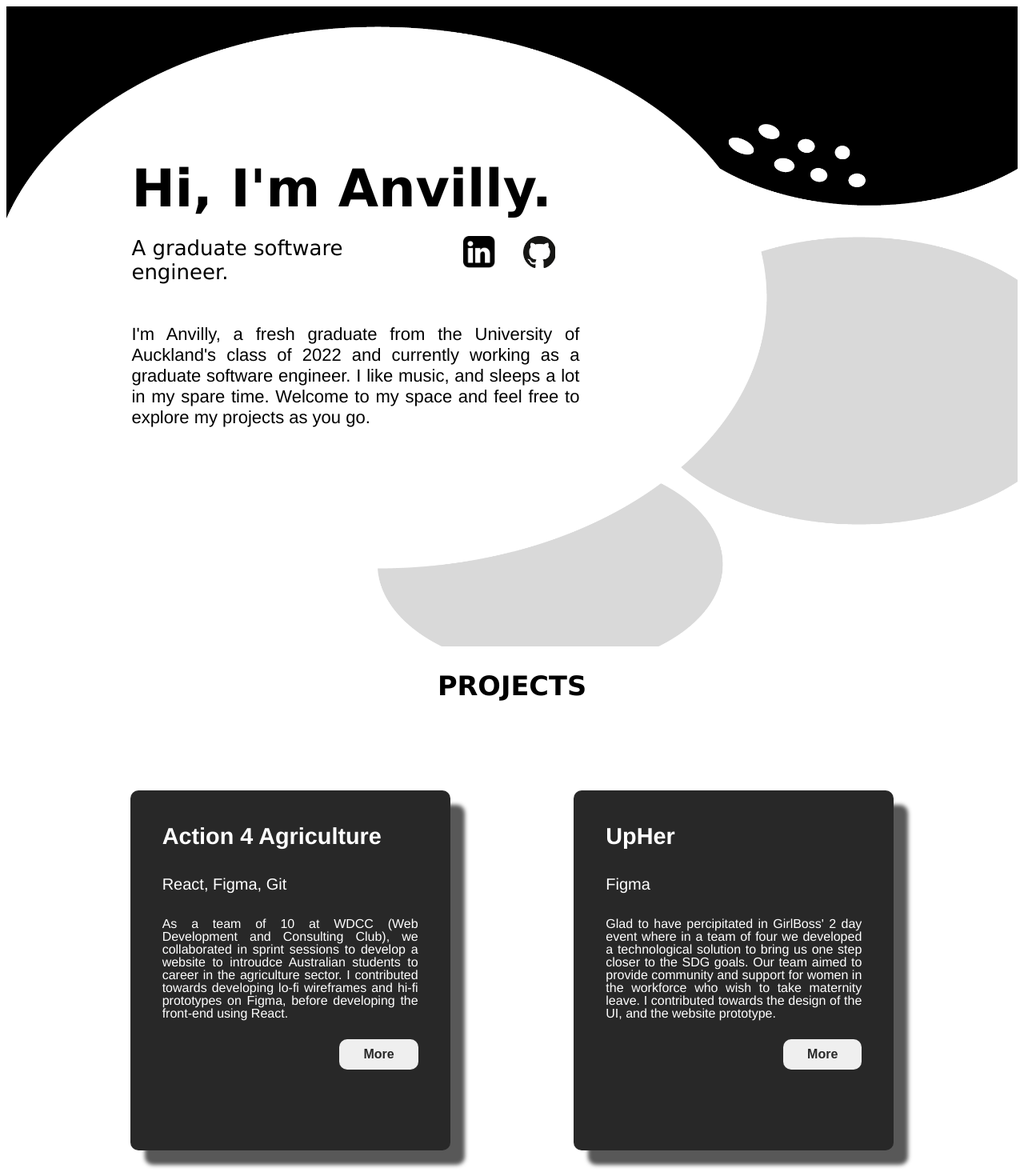
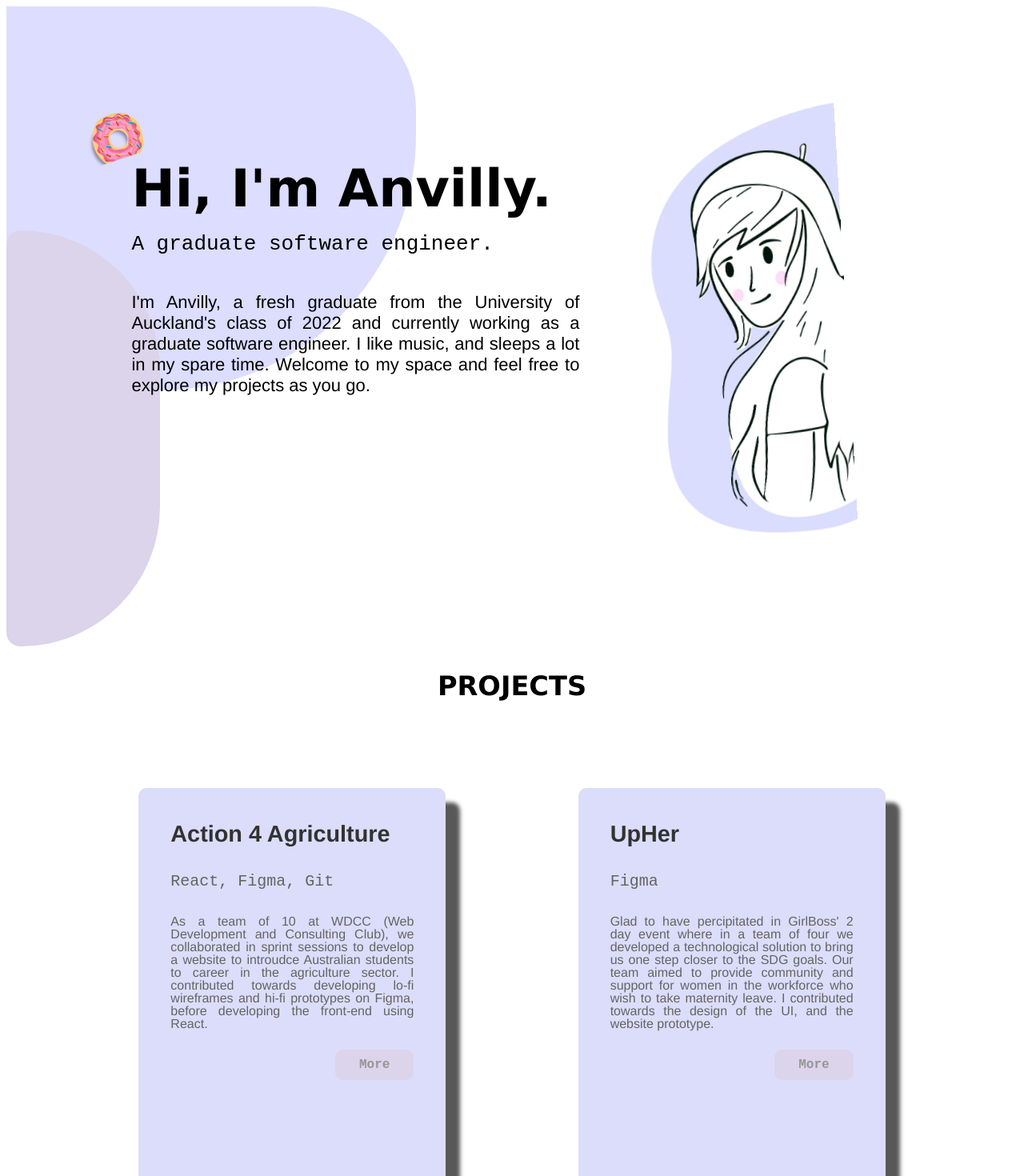
Before and after one commit to zhua633/my-website, a React (Create React App) app in the folder client/: page / in a window 1280 px wide. Shown: the top 1470 px of the page at 80% size. Built offline with nearby package versions, Linux system fonts and the light colour scheme.

Commit message:
Changed colour schemes and trying animations

```diff
--- a/client/src/Components/Footer/index.css
+++ b/client/src/Components/Footer/index.css
@@ -4,7 +4,7 @@
     display: flex;
     justify-content: center;
     overflow: hidden;
-    background-color: rgb(240,240,240);
+    background-color: rgb(219, 212, 234);
 }
 
 .footer_text {
--- a/client/src/Components/Hero/index.css
+++ b/client/src/Components/Hero/index.css
@@ -4,9 +4,6 @@
     display: flex;
     justify-content: center;
     overflow: hidden;
-    background-size: cover;
-    background-image: url("../../Assets/background.png");
-    background-size: cover;
 }
 
 .heading {
@@ -22,7 +19,7 @@
     padding: 30px;
     color: black;
     cursor: default;
-    font-family: 'Verdana','Helvetica Neue', sans-serif;
+    font-family: 'Source Code Pro', 'Verdana','Helvetica Neue', sans-serif;
 }
 
 .subtitle {
@@ -31,7 +28,8 @@
     font-weight: 400;
     font-size: 26px;
     color: black;
-    font-family: 'Verdana','Helvetica Neue', sans-serif;
+    font-family: 'Courier New', monospace;
+
 }
 
 
@@ -40,7 +38,7 @@
     font-weight: 400;
     font-size: 22px;
     color: black;
-    font-family: 'Biotif-Regular','Helvetica Neue', sans-serif;
+    font-family: 'Source Code Pro', 'Biotif-Regular','Helvetica Neue', sans-serif;
     text-align: justify;
 }
 
@@ -52,7 +50,7 @@ align-items: center;
 .Item_row {
     display: flex;
     width: 20vh;
-    padding-left: 5vh;
+    padding-top: 2vh;
 }
 
 .Item_column {
@@ -80,3 +78,74 @@ align-items: center;
 .git{
     background-image: url("../../Assets/git.png");
 }
+
+.oval_top_left {
+    left:0vw;
+    top:0vw;
+    width: 40vw;
+    height: 60vh;
+    background-color: rgb(220, 221, 255);
+    border-radius: 0 20vh 50vh 30vh;
+    position: absolute;
+}
+
+.oval_left{
+    left:0vw;
+    top: 35vh;
+    width: 15vw;
+    height: 65vh;
+    background-color: rgb(219, 212, 234);
+    border-radius: 50vh 500vh 500vh 50vh;
+    position: absolute;
+}
+
+.oval_small{
+    width: 5vw;
+    height: 10vh;
+    left:8vw;
+    top: 15vh;
+    background-image: url("../../Assets/donut.png");
+    background-size: cover;
+    position: absolute;
+    transform: rotate(-20deg);
+    animation: rotate 30s linear infinite;
+}
+
+@keyframes rotate {
+  0% {
+    transform: rotate(0deg);
+  }
+  100% {
+    transform: rotate(360deg);
+  }
+}
+
+.swing-image {
+    left: 62vw;
+    top: 15vh;
+    width: 20vw;
+    height: 70vh;
+    background-color: white;
+    position: absolute;
+    animation: swing 10s infinite;
+    background-image: url("../../Assets/Portrait.jpg");
+    background-size: cover;
+}
+
+@keyframes swing {
+  0% {
+    transform: rotate(0deg);
+  }
+  25% {
+    transform: rotate(15deg) translateX(0);
+  }
+  50% {
+    transform: rotate(0deg);
+  }
+  75% {
+    transform: rotate(-5deg) translateX(0);
+  }
+  100% {
+    transform: rotate(0deg);
+  }
+}
--- a/client/src/Components/Hero/index.jsx
+++ b/client/src/Components/Hero/index.jsx
@@ -5,24 +5,27 @@ class Hero extends React.Component{
     render(){
         return(
             <section className='hero'>
+            <div className="swing-image"></div>
+            <div className='oval_top_left'></div>
+            <div className='oval_left'></div>
+            <div className='oval_small'></div>
             <div className="heading">
                 Hi, I'm Anvilly.
-                <div className='subtitle row'>
-                    A graduate software engineer.
-                        <div class="Item_row">
-                            <div class="Item_column">
-                                <a href="https://www.linkedin.com/in/anvilly-huang-92694b142/"><div className='Images linkedin'></div></a>
-                            </div>
-                            <div class="Item_column">
-                                <a href="https://github.com/zhua633/my-website/"><div className='Images git'></div></a>
-                            </div>
-                        </div>
-                </div>
+                <p className='subtitle row'> A graduate software engineer.</p>
                 <div className='body'>
                     I'm Anvilly, a fresh graduate from the University of Auckland's class of 2022 and currently working as a graduate software engineer.
                     I like music, and sleeps a lot in my spare time.
                     Welcome to my space and feel free to explore my projects as you go.
                 </div>
+                {/* <div class="Item_row">
+                    <div class="Item_column">
+                        <a href="https://www.linkedin.com/in/anvilly-huang-92694b142/"><div className='Images linkedin'></div></a>
+                    </div>
+                    <div class="Item_column">
+                        <a href="https://github.com/zhua633/my-website/"><div className='Images git'></div></a>
+                    </div>
+                </div> */}
+
             </div>
         </section>        )
     }
--- a/client/src/Components/Projects/index.css
+++ b/client/src/Components/Projects/index.css
@@ -3,31 +3,32 @@
    display: flex;
    flex-direction: column;
    justify-content: space-evenly;
+   margin-bottom: 5%;
 }
 
-.projects_heading{
+.projects_heading {
    font-size: 2.1em;
    font-weight: 800;
    line-height: 1.2em;
    color: black;
    text-align: center;
-    font-family: 'Verdana','Helvetica Neue', sans-serif;
+   font-family: 'Source Code Pro', 'Verdana', 'Helvetica Neue', sans-serif;
 
    top: 20%;
    left: 10%;
    padding: 30px;
 }
 
-.project_row{
-    margin-bottom: 15%;
-    display:flex;
-    flex-direction:row;
+.project_row {
+   margin-bottom: 10%;
+   display: flex;
+   flex-direction: row;
    justify-content: space-evenly;
 }
 
 .imgBx {
-    width: 400px;
-    height: 400px;
+   width: 30vw;
+   height: 30vw;
    background-size: cover;
    border-radius: 10px;
    box-shadow: 0 35px 80px rgba(0, 0, 0, 0, 15);
@@ -36,14 +37,14 @@
 .card {
    position: relative;
    top: 20%;
-    width: 400px;
-    height: 450px;
-    background: rgb(40,40,40);
+   width: 30vw;
+   height: 70vh;
+   background-color: rgb(220, 221, 250);
    border-radius: 10px;
    transition: 0.5s;
    box-shadow: 18px 18px 5px 0px rgba(56, 55, 55, 0.75);
    -webkit-box-shadow: 18px 18px 5px 0px rgba(32, 32, 32, 0.75);
-    -moz-box-shadow: 18px 18px 5px 0px rgba(87,82,82,0.75);
+   -moz-box-shadow: 18px 18px 5px 0px rgba(87, 82, 82, 0.75);
 }
 
 .card:hover {
@@ -63,7 +64,7 @@
 .content .details {
    width: 100%;
    transition: 0.5s;
-    font-family: 'Biotif-Regular','Helvetica Neue', sans-serif;
+   font-family: 'Source Code Pro', 'Biotif-Regular', 'Helvetica Neue', sans-serif;
 }
 
 .content .details h2 {
@@ -72,15 +73,15 @@
    margin-top: 5vh;
    font-size: 1.8em;
    font-weight: 800;
-    color: white;
+   color:rgb(50,50,50);
    line-height: 1.2em;
 }
 
 .content .details h4 {
-    margin-left:5vh;
-    margin-right:5vh;
+   margin-left: 5vh;
+   margin-right: 5vh;
    margin-top: 3vh;
-    color: white;
+   color: rgb(100,100,100);
    line-height: 1em;
    text-align: justify;
    font-size: 1em;
@@ -88,14 +89,15 @@
 }
 
 .content .details h3 {
-    margin-left:5vh;
-    margin-right:5vh;
+   margin-left: 5vh;
+   margin-right: 5vh;
    margin-top: 3vh;
-    color: white;
+   color: rgb(100,100,100);
+   font-family: 'Courier New', Courier, monospace;
    line-height: 1.8em;
    text-align: left;
    font-size: 1.25em;
-    font-weight: 400;
+   font-weight: 450;
 }
 
 .content .details .actionBtn {
@@ -106,18 +108,20 @@
 
 }
 
+.content .details .actionBtn button:hover {
+   background-color: rgb(220,221,250);
+   border: 2px solid #e7e7e7;
+   color: white;
+}
+
 .content .details .actionBtn button {
+   color:rgb(150,150,150);
+   background-color: rgb(219, 212, 234);
+   border: 2px solid #e7e7e7;
+   font-weight: 550;
    padding: 10px 30px;
    border-radius: 10px;
    border: none;
    font-size: 1em;
-    color: rgb(40,40,40);
-    font-weight: 550;
+   font-family: 'Courier New', Courier, monospace;
 }
-
- .content .details .actionBtn button:hover{
-    background-color: rgb(40,40,40);
-    color:white;
-    border: 2px solid #e7e7e7;
-    font-weight:550;
- }
```
Also changed, not shown: client/src/Assets/Portrait.jpg (added), client/src/Assets/donut.png (added). Lines whose indentation alone changed are shown as unchanged.
